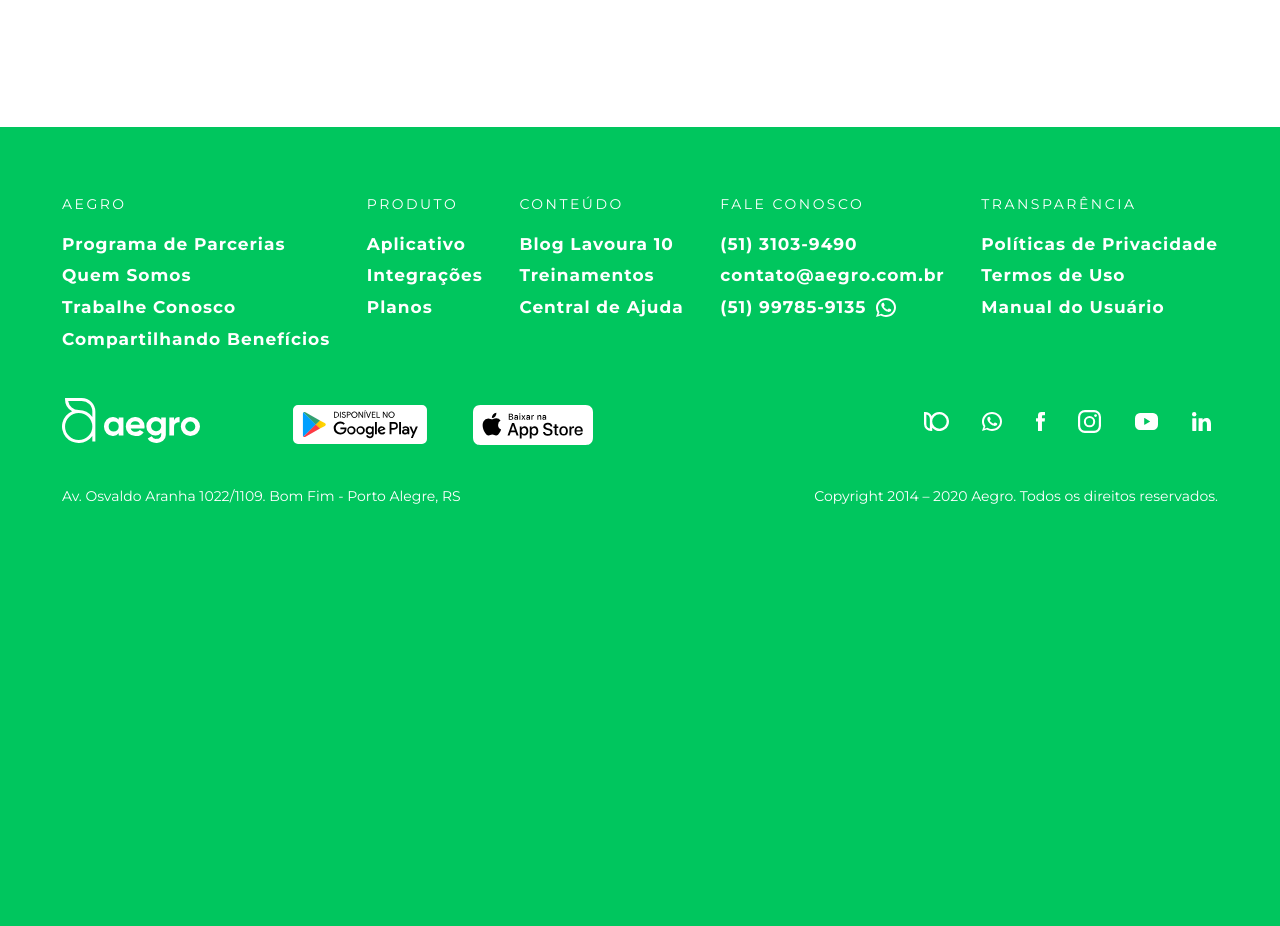
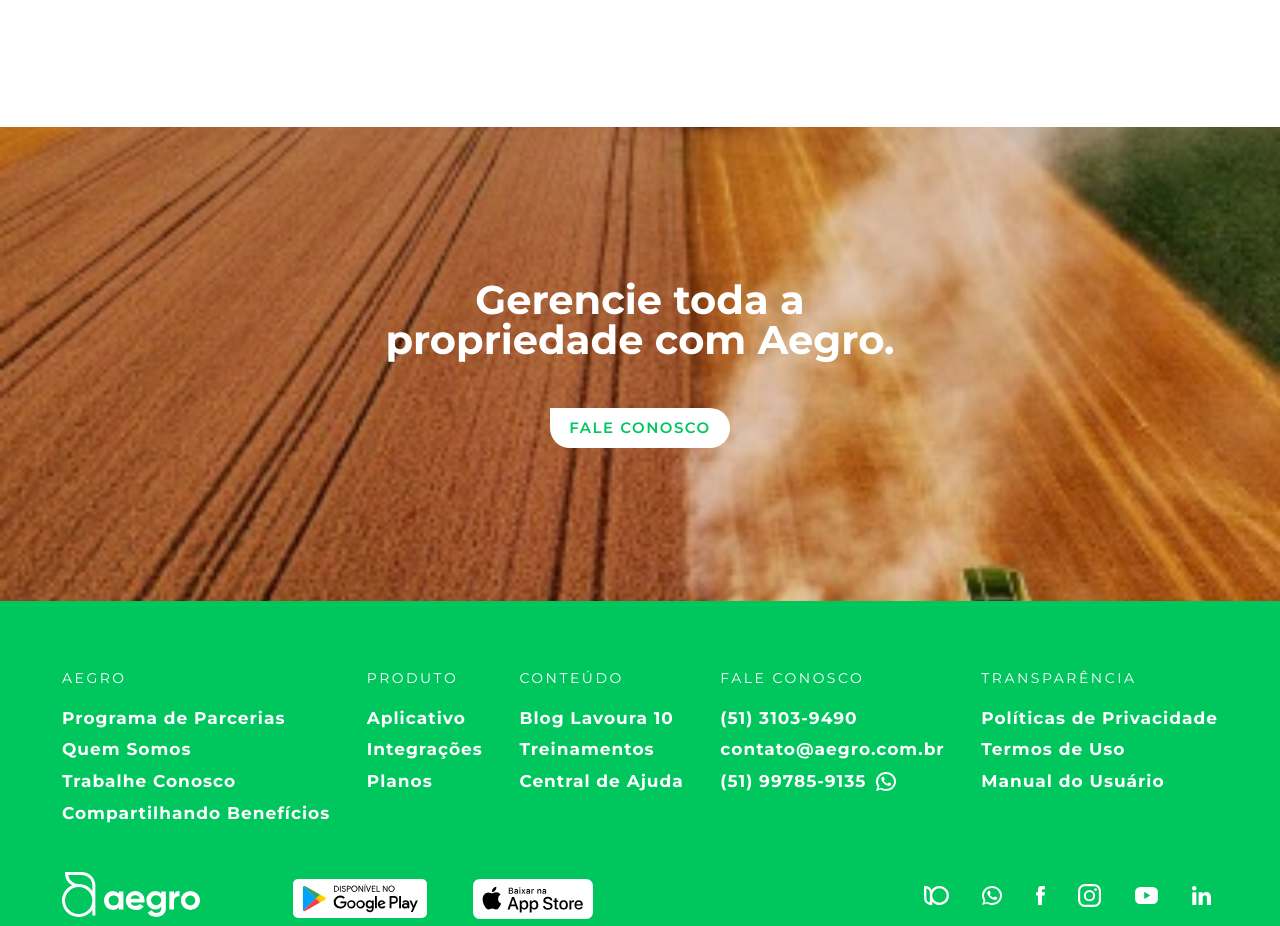
Before and after one commit to felipedev1/Aegro-Clone, a Gatsby site: page /planos in a window 1280 px wide. Shown: the part 1428-2354 px from the top of the page. Before the commit the page ends 1975 px from the top, so only its background shows below. Built offline with nearby package versions, Linux system fonts and the light colour scheme; Gatsby itself is replaced by a stand-in of ours.

Commit message:
planos page second section

```diff
--- /dev/null
+++ b/src/components/Planos/SecondSection.js
@@ -0,0 +1,80 @@
+import React from 'react'
+import styled from 'styled-components'
+import BackgroundImage from 'gatsby-background-image'
+import { graphql, Link, useStaticQuery } from 'gatsby'
+import { Container, Typography } from '@material-ui/core'
+import StyledButton from '../StyledButton'
+import { ContentWrapper } from './styles'
+
+const SecondSection = () => {
+
+  const {desktopBackground, mobileBackground} = useStaticQuery(
+    graphql`
+      query {
+        desktopBackground: file(relativePath: { eq: "bg-planos.jpg" }) {
+          childImageSharp {
+            fluid(quality: 100, maxWidth: 1920) {
+              ...GatsbyImageSharpFluid_withWebp
+            }
+          }
+        }
+        mobileBackground: file(relativePath: { eq: "bg-planos-mobile.jpg" }) {
+          childImageSharp {
+            fluid(quality: 100, maxWidth: 360) {
+              ...GatsbyImageSharpFluid_withWebp
+            }
+          }
+        }
+      }
+    `
+  )
+
+  const sources = [
+    mobileBackground.childImageSharp.fluid,
+    {
+      ...desktopBackground.childImageSharp.fluid,
+      media: `(min-width: 491px)`,
+    }
+  ]
+
+  return (
+    <BackgroundImage
+      Tag="section"
+      fluid={sources}
+      backgroundColor={`#00C65E`}
+    >
+      <Container maxWidth="lg">
+        <StyledContentWrapper>
+          <Typography variant="h1" component="h1" style={{textAlign: 'center'}}>
+            Gerencie toda&nbsp;a
+            <br/>
+            propriedade com Aegro.
+          </Typography>
+          <StyledButton component={Link} to="/contato"
+            variant="contained"
+            color="secondary"
+          >
+            Fale conosco
+          </StyledButton>
+        </StyledContentWrapper>
+      </Container>
+    </BackgroundImage>
+  )
+}
+
+const StyledContentWrapper = styled(ContentWrapper)`
+  height: 293px;
+
+  @media (min-width: 600px) {
+    height: 474px;
+    display: flex;
+    align-items: center;
+    justify-content: center;
+
+    h1 {
+      margin-bottom: 48px;
+    }
+  }
+`
+
+export default SecondSection
--- a/src/pages/planos.js
+++ b/src/pages/planos.js
@@ -3,6 +3,7 @@ import Layout from '../components/layout'
 import SEO from '../components/seo'
 import Header from '../components/header'
 import FirstSection from '../components/Planos/FirstSection'
+import SecondSection from '../components/Planos/SecondSection'
 
 const planos = () => {
   return (
@@ -10,6 +11,7 @@ const planos = () => {
       <SEO title="Planos" />
       <Header color="secondary" />
       <FirstSection />
+      <SecondSection />
     </Layout>
   )
 }
```
Also changed, not shown: src/images/bg-planos-mobile.jpg (added), src/images/bg-planos.jpg (added).
